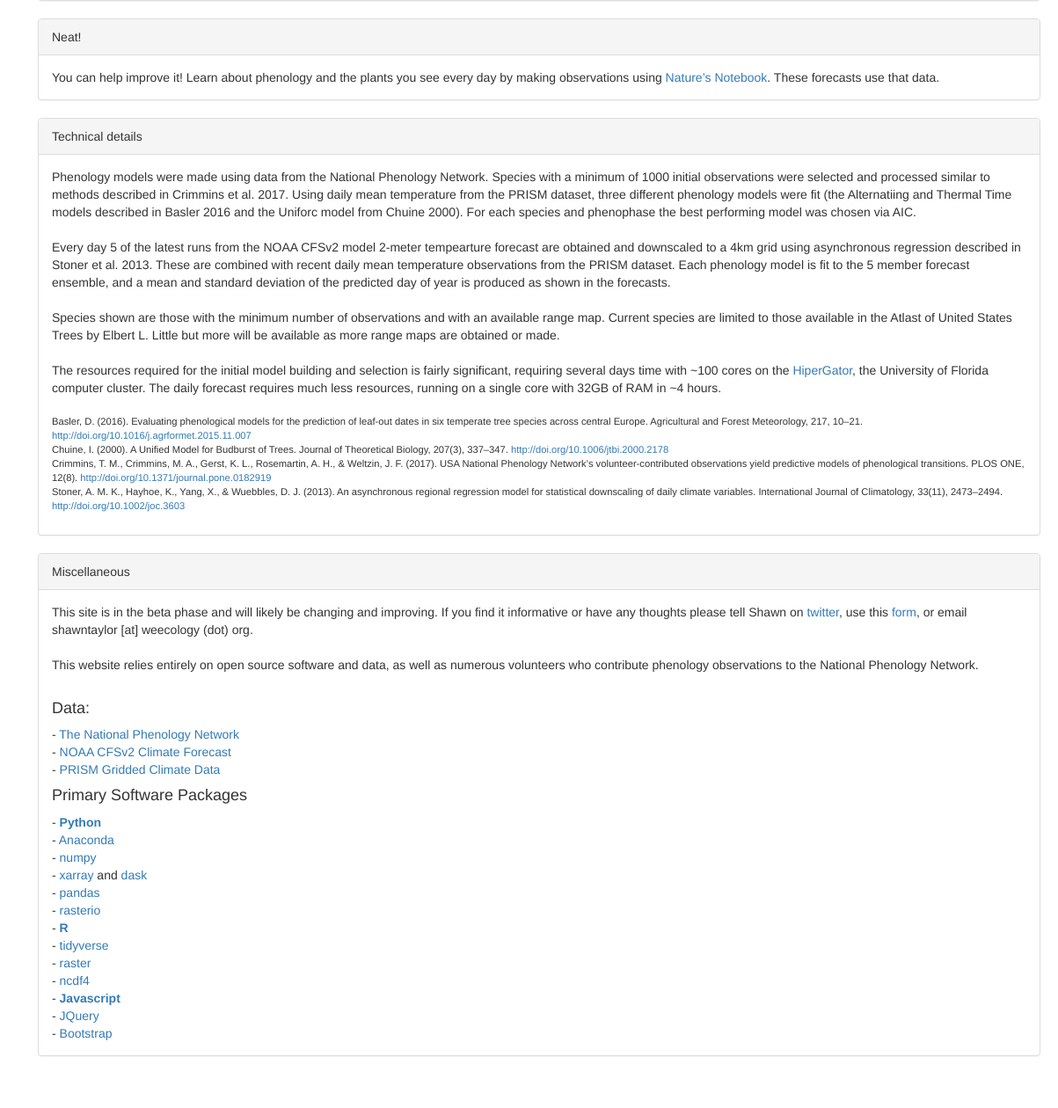
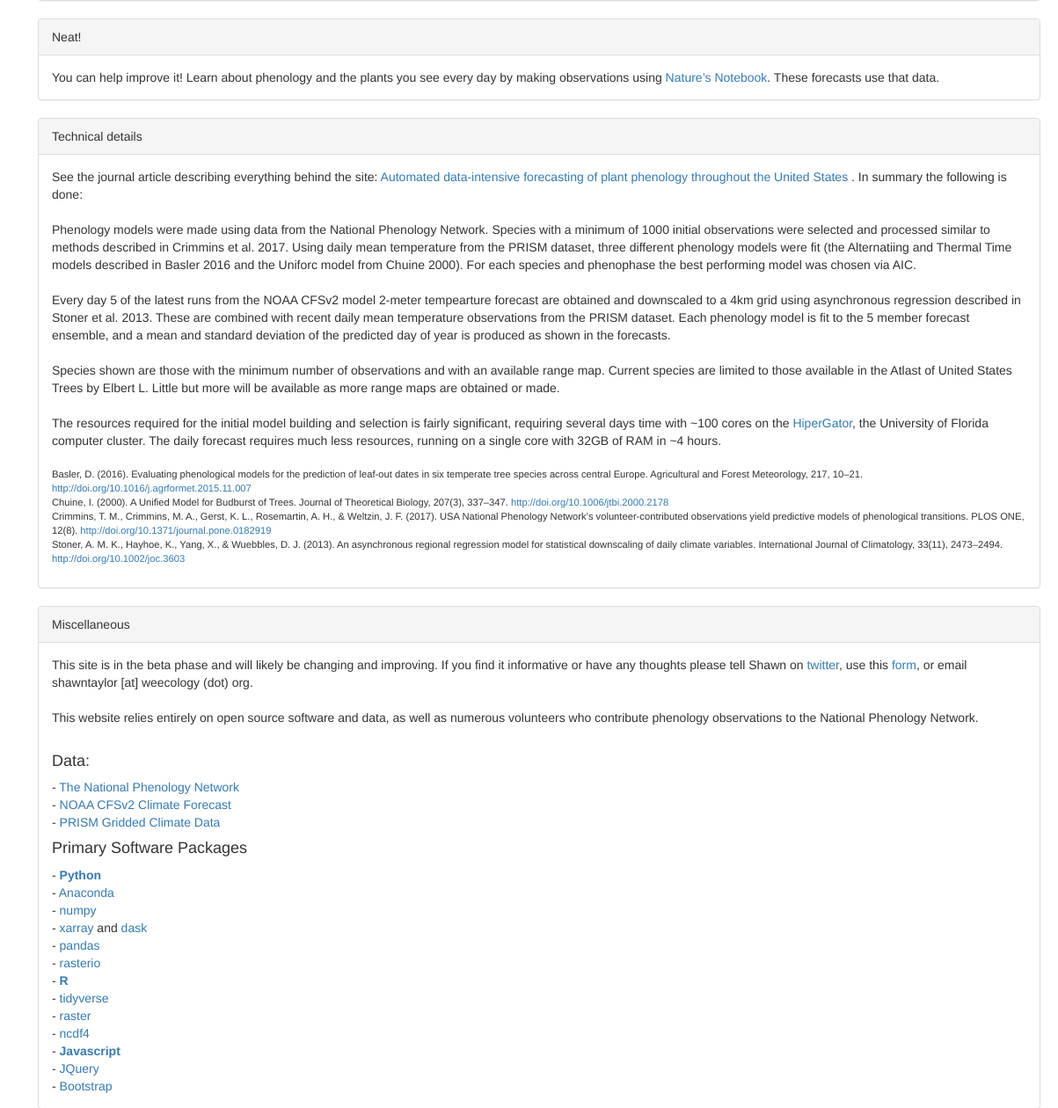
Before and after one commit to sdtaylor/phenology_forecasts_app, a Django app: page /about in a window 1440 px wide. Shown: the part 573-1833 px from the top of the page at 88% size, without its empty margins (237-1440 px from the left). Before the commit the page ends 1774 px from the top, so only its background shows below. Run offline with Django 3.2, Linux system fonts and the light colour scheme; some libraries are stand-ins or nearby versions.

Commit message:
add article to about page

```diff
--- a/main/templates/main/about.html
+++ b/main/templates/main/about.html
@@ -36,7 +36,10 @@
                     </div>
                     <div class="panel panel-default">
                         <div class="panel-heading">Technical details</div>
-                        <div class="panel-body"> Phenology models were made using data from the National Phenology Network. Species with a minimum of 1000 initial observations were selected and processed similar to methods described in Crimmins et al. 2017. Using daily mean temperature from the PRISM dataset, three different phenology models were fit (the Alternatiing and Thermal Time models described in Basler 2016 and the Uniforc model from Chuine 2000). For each species and phenophase the best performing model was chosen via AIC.<br><br>
+                        <div class="panel-body">
+                        See the journal article describing everything behind the site: <a href="https://doi.org/10.1101/634568">Automated data-intensive forecasting of plant phenology throughout the United States </a>. In summary the following is done:<br><br>
+
+                        Phenology models were made using data from the National Phenology Network. Species with a minimum of 1000 initial observations were selected and processed similar to methods described in Crimmins et al. 2017. Using daily mean temperature from the PRISM dataset, three different phenology models were fit (the Alternatiing and Thermal Time models described in Basler 2016 and the Uniforc model from Chuine 2000). For each species and phenophase the best performing model was chosen via AIC.<br><br>
                         Every day 5 of the latest runs from the NOAA CFSv2 model 2-meter tempearture forecast are obtained and downscaled to a 4km grid using asynchronous regression described in Stoner et al. 2013. These are combined with recent daily mean temperature observations from the PRISM dataset. Each phenology model is fit to the 5 member forecast ensemble, and a mean and standard deviation of the predicted day of year is produced as shown in the forecasts. <br><br>
                         Species shown are those with the minimum number of observations and with an available range map. Current species are limited to those available in the Atlast of United States Trees by Elbert L. Little but more will be available as more range maps are obtained or made. <br><br>
 
```
